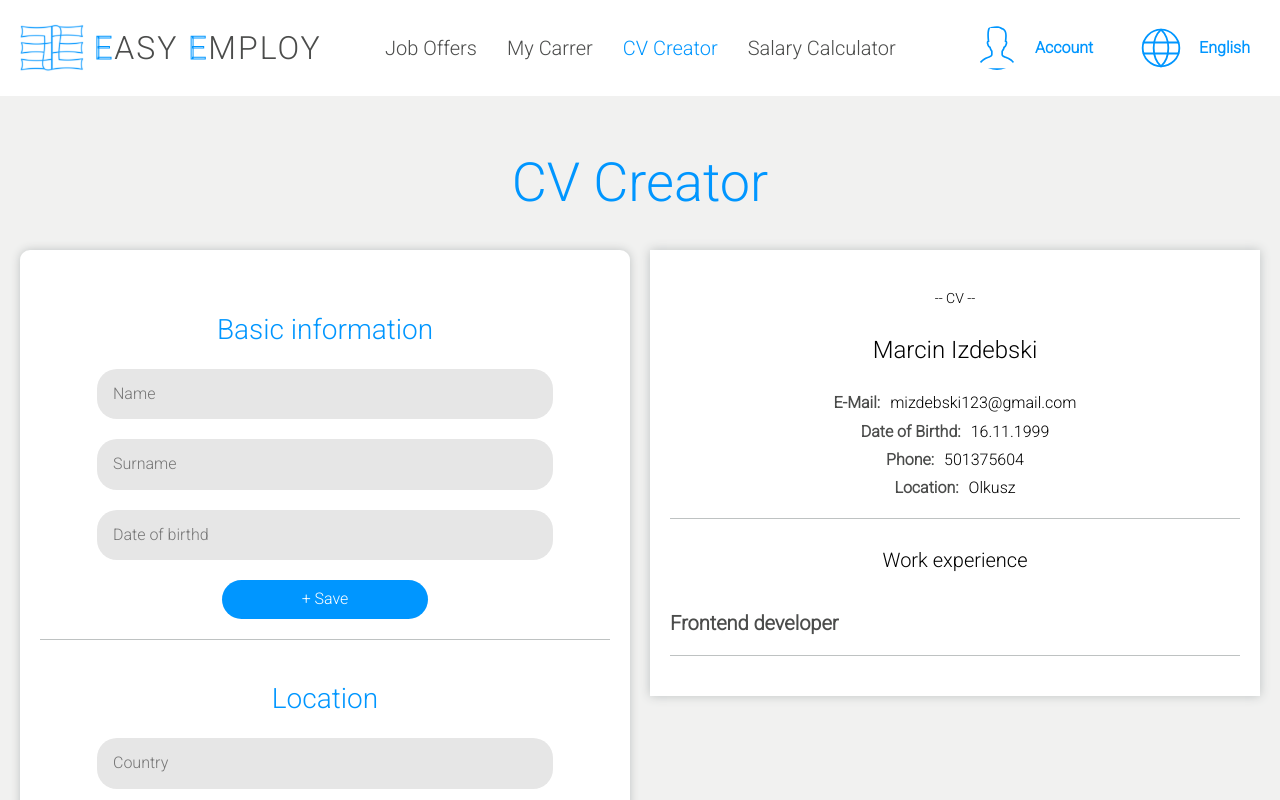
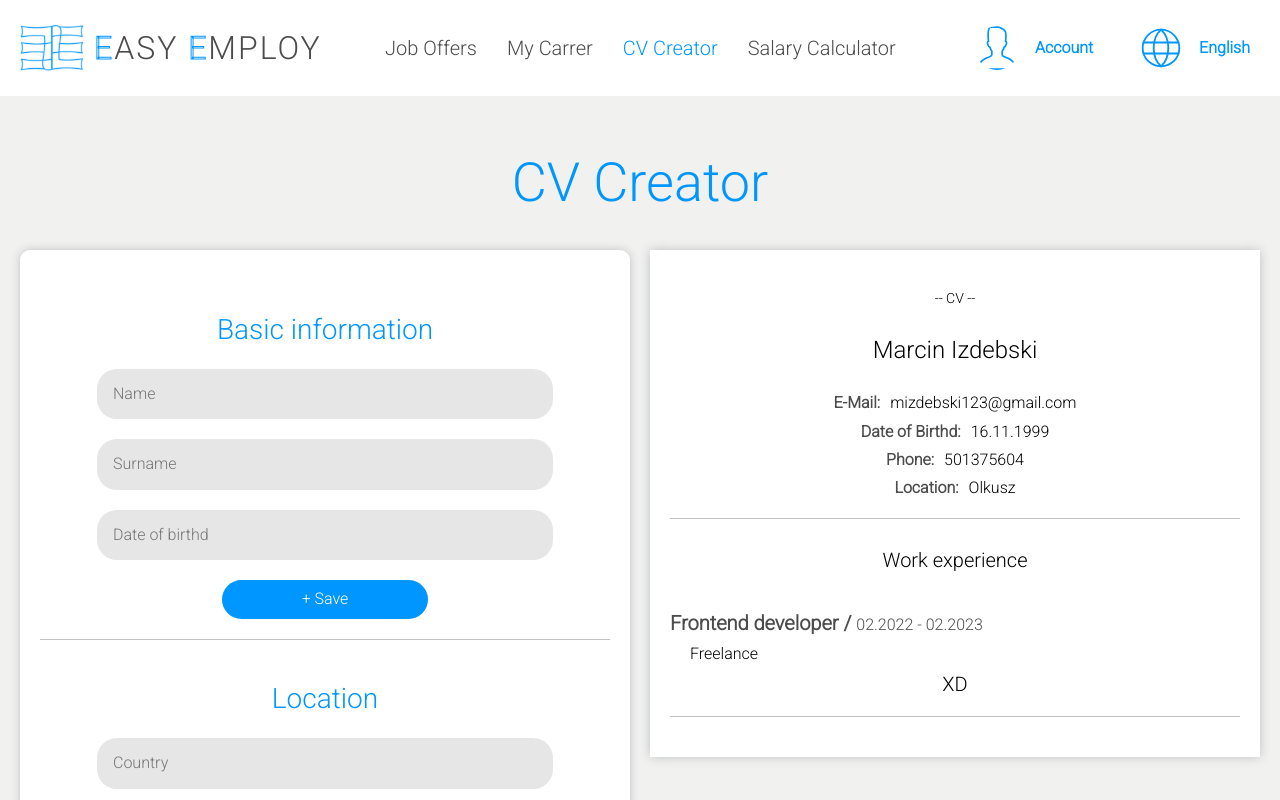
Before and after one commit to mizdebski77/Easy-Employ, a React (Create React App) app: page /CV-Creator in a window 1280 px wide. Shown: the top 800 px of the page. Built offline with nearby package versions, Linux system fonts and the light colour scheme.

Commit message:
Experience duration added

```diff
--- a/src/features/Creator/creator.tsx
+++ b/src/features/Creator/creator.tsx
@@ -10,6 +10,8 @@ import {
     DataInput,
     DataTitle,
     ElementsWrapper,
+    ExpCompany,
+    ExpDuration,
     FormWrapper,
     FormsWrapper,
     SaveButton,
@@ -82,7 +84,9 @@ export const Creator = () => {
 
                         <ElementsWrapper>
                             <CVSectionTitle>Work experience</CVSectionTitle>
-                            <TitleSpan>Frontend developer</TitleSpan>
+                            <TitleSpan>Frontend developer /  <ExpDuration>02.2022 - 02.2023</ExpDuration></TitleSpan>
+                            <ExpCompany>Freelance</ExpCompany>
+                            <ContentSpan>XD</ContentSpan>
                         </ElementsWrapper>
 
                     </CVPreview>
--- a/src/features/Creator/styledCreator.ts
+++ b/src/features/Creator/styledCreator.ts
@@ -134,7 +134,9 @@ export const ExpWrapper = styled.div`
 `;
 
 export const ExpDuration = styled.span`
-
+    font-size: 16px;
+    font-weight: normal;
+    color: ${({ theme }) => theme.color.fontSecond};
 `;
 
 export const ExpTitle = styled.span`
@@ -142,5 +144,8 @@ export const ExpTitle = styled.span`
 `;
 
 export const ExpCompany = styled.span`
-
+    justify-self: start;
+    margin-left: 20px;
+    font-size: 16px;
+    font-weight: normal;
 `;
```
